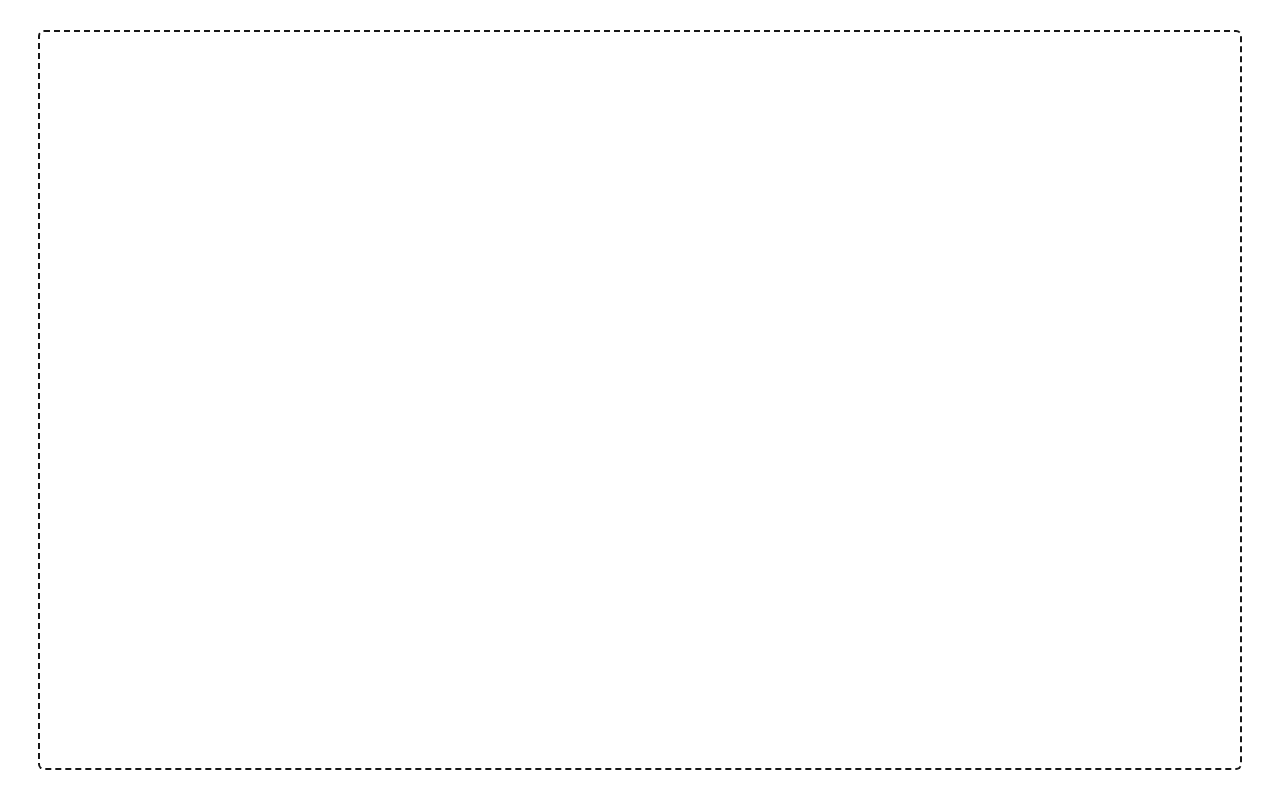
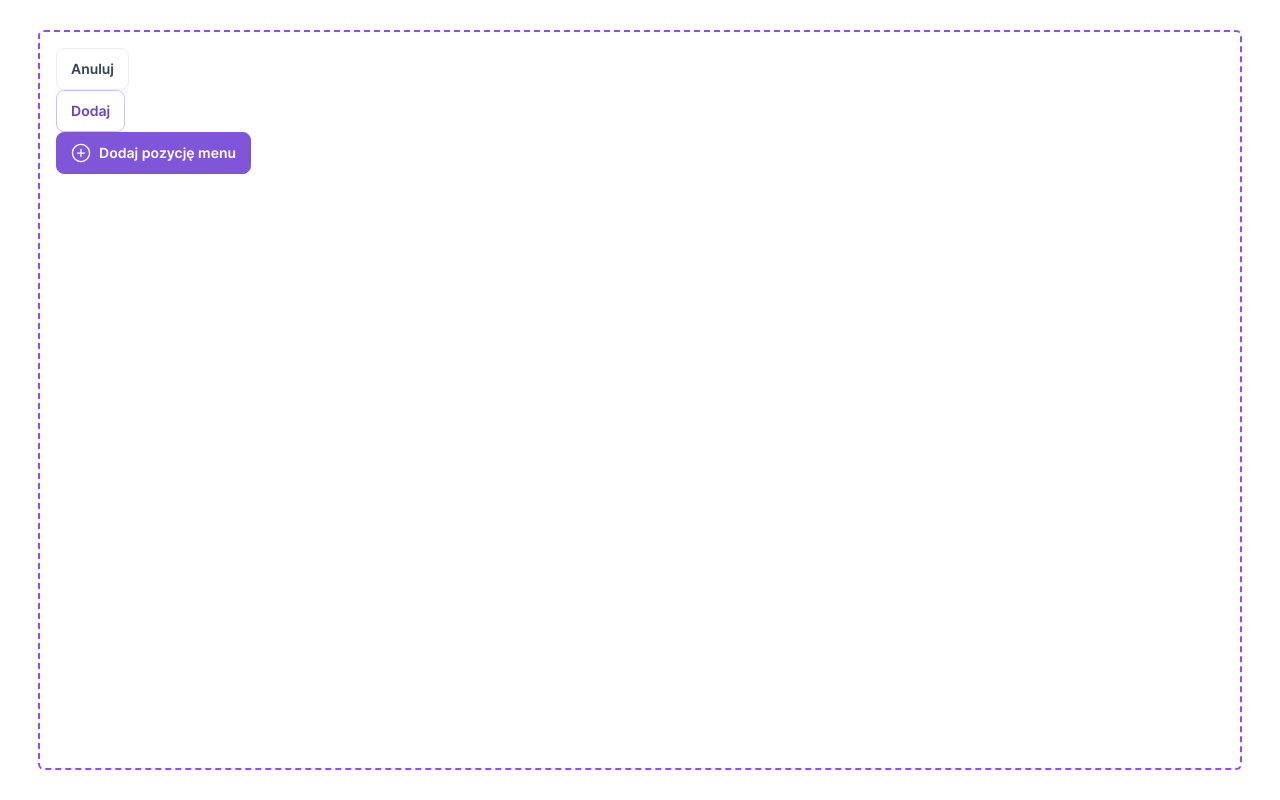
Before and after one commit to karols97/link-navigator, a Next.js app: page / in a window 1280 px wide. Built offline with nearby package versions, Linux system fonts and the light colour scheme.

Commit message:
[ui] add Inter font, create Button

```diff
--- a/src/app/globals.css
+++ b/src/app/globals.css
@@ -2,13 +2,7 @@
 @tailwind components;
 @tailwind utilities;
 
-:root {
-  --background: #ffffff;
-  --foreground: #171717;
+@font-face {
+  font-family: "Inter";
+  src: url("/fonts/Inter-Semibold.woff") format("woff");
 }
-
-body {
-  color: var(--foreground);
-  background: var(--background);
-  font-family: Arial, Helvetica, sans-serif;
-}
--- a/src/app/layout.tsx
+++ b/src/app/layout.tsx
@@ -7,8 +7,8 @@ export default function RootLayout({
 }>) {
   return (
     <html lang="en">
-      <body className="flex min-h-screen w-full px-10 py-8">
-        <div className="min-h-full w-full outline-dashed outline-2 rounded p-4 box-border">
+      <body className="flex min-h-screen w-full px-10 py-8 font-inter">
+        <div className="min-h-full w-full outline-dashed outline-2 outline-border-purple rounded p-4 box-border">
           {children}
         </div>
       </body>
--- a/src/app/page.tsx
+++ b/src/app/page.tsx
@@ -1,89 +1,15 @@
+import { Button } from "@/components/Button";
 import React from "react";
+import { GoPlusCircle } from "react-icons/go";
 
 const LinkNavigator = () => {
   return (
     <div className="">
-      {/* The standard Lorem Ipsum passage, used since the 1500s "Lorem ipsum dolor sit amet,
-      consectetur adipiscing elit, sed do eiusmod tempor incididunt ut labore et dolore magna
-      aliqua. Ut enim ad minim veniam, quis nostrud exercitation ullamco laboris nisi ut aliquip ex
-      ea commodo consequat. Duis aute irure dolor in reprehenderit in voluptate velit esse cillum
-      dolore eu fugiat nulla pariatur. Excepteur sint occaecat cupidatat non proident, sunt in culpa
-      qui officia deserunt mollit anim id est laborum." Section 1.10.32 of "de Finibus Bonorum et
-      Malorum", written by Cicero in 45 BC "Sed ut perspiciatis unde omnis iste natus error sit
-      voluptatem accusantium doloremque laudantium, totam rem aperiam, eaque ipsa quae ab illo
-      inventore veritatis et quasi architecto beatae vitae dicta sunt explicabo. Nemo enim ipsam
-      voluptatem quia voluptas sit aspernatur aut odit aut fugit, sed quia consequuntur magni
-      dolores eos qui ratione voluptatem sequi nesciunt. Neque porro quisquam est, qui dolorem ipsum
-      quia dolor sit amet, consectetur, adipisci velit, sed quia non numquam eius modi tempora
-      incidunt ut labore et dolore magnam aliquam quaerat voluptatem. Ut enim ad minima veniam, quis
-      nostrum exercitationem ullam corporis suscipit laboriosam, nisi ut aliquid ex ea commodi
-      consequatur? Quis autem vel eum iure reprehenderit qui in ea voluptate velit esse quam nihil
-      molestiae consequatur, vel illum qui dolorem eum fugiat quo voluptas nulla pariatur?" 1914
-      translation by H. Rackham "But I must explain to you how all this mistaken idea of denouncing
-      pleasure and praising pain was born and I will give you a complete account of the system, and
-      expound the actual teachings of the great explorer of the truth, the master-builder of human
-      happiness. No one rejects, dislikes, or avoids pleasure itself, because it is pleasure, but
-      because those who do not know how to pursue pleasure rationally encounter consequences that
-      are extremely painful. Nor again is there anyone who loves or pursues or desires to obtain
-      pain of itself, because it is pain, but because occasionally circumstances occur in which toil
-      and pain can procure him some great pleasure. To take a trivial example, which of us ever
-      undertakes laborious physical exercise, except to obtain some advantage from it? But who has
-      any right to find fault with a man who chooses to enjoy a pleasure that has no annoying
-      consequences, or one who avoids a pain that produces no resultant pleasure?" The standard
-      Lorem Ipsum passage, used since the 1500s "Lorem ipsum dolor sit amet, consectetur adipiscing
-      elit, sed do eiusmod tempor incididunt ut labore et dolore magna aliqua. Ut enim ad minim
-      veniam, quis nostrud exercitation ullamco laboris nisi ut aliquip ex ea commodo consequat.
-      Duis aute irure dolor in reprehenderit in voluptate velit esse cillum dolore eu fugiat nulla
-      pariatur. Excepteur sint occaecat cupidatat non proident, sunt in culpa qui officia deserunt
-      mollit anim id est laborum." Section 1.10.32 of "de Finibus Bonorum et Malorum", written by
-      Cicero in 45 BC "Sed ut perspiciatis unde omnis iste natus error sit voluptatem accusantium
-      doloremque laudantium, totam rem aperiam, eaque ipsa quae ab illo inventore veritatis et quasi
-      architecto beatae vitae dicta sunt explicabo. Nemo enim ipsam voluptatem quia voluptas sit
-      aspernatur aut odit aut fugit, sed quia consequuntur magni dolores eos qui ratione voluptatem
-      sequi nesciunt. Neque porro quisquam est, qui dolorem ipsum quia dolor sit amet, consectetur,
-      adipisci velit, sed quia non numquam eius modi tempora incidunt ut labore et dolore magnam
-      aliquam quaerat voluptatem. Ut enim ad minima veniam, quis nostrum exercitationem ullam
-      corporis suscipit laboriosam, nisi ut aliquid ex ea commodi consequatur? Quis autem vel eum
-      iure reprehenderit qui in ea voluptate velit esse quam nihil molestiae consequatur, vel illum
-      qui dolorem eum fugiat quo voluptas nulla pariatur?" 1914 translation by H. Rackham "But I
-      must explain to you how all this mistaken idea of denouncing pleasure and praising pain was
-      born and I will give you a complete account of the system, and expound the actual teachings of
-      the great explorer of the truth, the master-builder of human happiness. No one rejects,
-      dislikes, or avoids pleasure itself, because it is pleasure, but because those who do not know
-      how to pursue pleasure rationally encounter consequences that are extremely painful. Nor again
-      is there anyone who loves or pursues or desires to obtain pain of itself, because it is pain,
-      but because occasionally circumstances occur in which toil and pain can procure him some great
-      pleasure. To take a trivial example, which of us ever undertakes laborious physical exercise,
-      except to obtain some advantage from it? But who has any right to find fault with a man who
-      chooses to enjoy a pleasure that has no annoying consequences, or one who avoids a pain that
-      produces no resultant pleasure?" The standard Lorem Ipsum passage, used since the 1500s "Lorem
-      ipsum dolor sit amet, consectetur adipiscing elit, sed do eiusmod tempor incididunt ut labore
-      et dolore magna aliqua. Ut enim ad minim veniam, quis nostrud exercitation ullamco laboris
-      nisi ut aliquip ex ea commodo consequat. Duis aute irure dolor in reprehenderit in voluptate
-      velit esse cillum dolore eu fugiat nulla pariatur. Excepteur sint occaecat cupidatat non
-      proident, sunt in culpa qui officia deserunt mollit anim id est laborum." Section 1.10.32 of
-      "de Finibus Bonorum et Malorum", written by Cicero in 45 BC "Sed ut perspiciatis unde omnis
-      iste natus error sit voluptatem accusantium doloremque laudantium, totam rem aperiam, eaque
-      ipsa quae ab illo inventore veritatis et quasi architecto beatae vitae dicta sunt explicabo.
-      Nemo enim ipsam voluptatem quia voluptas sit aspernatur aut odit aut fugit, sed quia
-      consequuntur magni dolores eos qui ratione voluptatem sequi nesciunt. Neque porro quisquam
-      est, qui dolorem ipsum quia dolor sit amet, consectetur, adipisci velit, sed quia non numquam
-      eius modi tempora incidunt ut labore et dolore magnam aliquam quaerat voluptatem. Ut enim ad
-      minima veniam, quis nostrum exercitationem ullam corporis suscipit laboriosam, nisi ut aliquid
-      ex ea commodi consequatur? Quis autem vel eum iure reprehenderit qui in ea voluptate velit
-      esse quam nihil molestiae consequatur, vel illum qui dolorem eum fugiat quo voluptas nulla
-      pariatur?" 1914 translation by H. Rackham "But I must explain to you how all this mistaken
-      idea of denouncing pleasure and praising pain was born and I will give you a complete account
-      of the system, and expound the actual teachings of the great explorer of the truth, the
-      master-builder of human happiness. No one rejects, dislikes, or avoids pleasure itself,
-      because it is pleasure, but because those who do not know how to pursue pleasure rationally
-      encounter consequences that are extremely painful. Nor again is there anyone who loves or
-      pursues or desires to obtain pain of itself, because it is pain, but because occasionally
-      circumstances occur in which toil and pain can procure him some great pleasure. To take a
-      trivial example, which of us ever undertakes laborious physical exercise, except to obtain
-      some advantage from it? But who has any right to find fault with a man who chooses to enjoy a
-      pleasure that has no annoying consequences, or one who avoids a pain that produces no
-      resultant pleasure?" */}
+      <Button>Anuluj</Button>
+      <Button color="lightPurple">Dodaj</Button>
+      <Button color="fullPurple">
+        <GoPlusCircle size={20} /> Dodaj pozycję menu
+      </Button>
     </div>
   );
 };
--- /dev/null
+++ b/src/components/Button.tsx
@@ -0,0 +1,47 @@
+"use client";
+
+import React, { ReactNode } from "react";
+
+export type ButtonType = {
+  gray: "bg-transparent border border-border-secondary text-text-secondary";
+  lightPurple: "bg-transparent border border-purple-secondary text-text-purple";
+  fullPuple: "bg-purple-primary border border-purple-primary text-white";
+};
+
+type ButtonProps = {
+  children: ReactNode;
+  className?: string;
+  onClick?: React.MouseEventHandler<HTMLButtonElement> | (() => void);
+  type?: "button" | "submit" | "reset";
+  disabled?: boolean;
+  key?: string;
+  color?: "gray" | "lightPurple" | "fullPurple";
+};
+
+export const Button = ({
+  className,
+  children,
+  onClick,
+  type = "button",
+  disabled,
+  color = "gray",
+}: ButtonProps) => {
+  const colors: Record<"gray" | "lightPurple" | "fullPurple", string> = {
+    gray: "bg-transparent border border-border-secondary text-text-secondary",
+    lightPurple: "bg-transparent border border-purple-secondary text-text-purple",
+    fullPurple: "bg-purple-primary border border-purple-primary text-white",
+  };
+
+  return (
+    <button
+      onClick={onClick}
+      className={`flex flex-row border items-center justify-center gap-2 rounded-lg px-[14px] py-[10px] text-sm hover:bg-blend-darken
+        ${disabled ? "cursor-not-allowed bg-opacity-50" : ""}
+        ${colors[color]}
+        ${className}`}
+      type={type}
+      disabled={disabled}>
+      {children}
+    </button>
+  );
+};
--- a/tailwind.config.ts
+++ b/tailwind.config.ts
@@ -22,6 +22,9 @@ export default {
         "border-purple": "#9747FF",
         "background-secondary": "#F9FAFB",
       },
+      fontFamily: {
+        inter: ["Inter", "sans-serif"],
+      },
     },
   },
   plugins: [],
```
Also changed, not shown: public/fonts/Inter-Regular.woff (added), public/fonts/Inter-SemiBold.woff (added).
